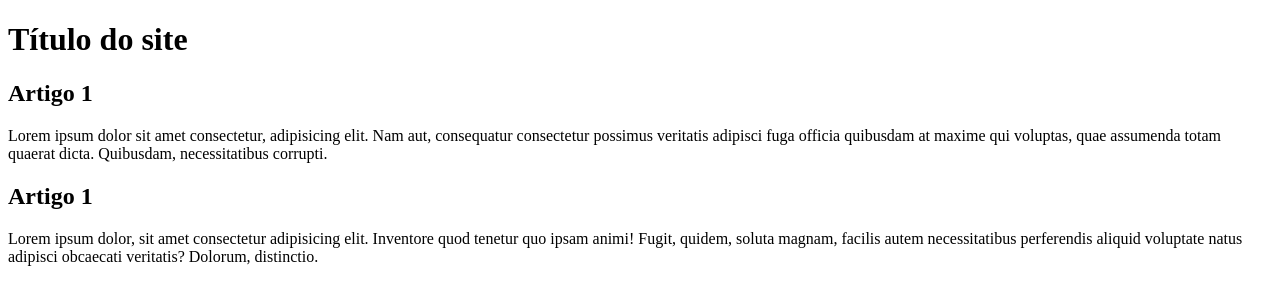
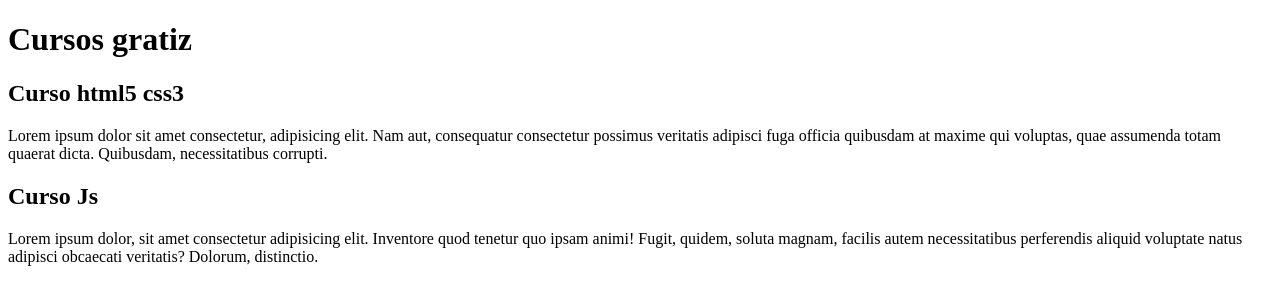
Before and after one commit to Eltonbd-web/projeto-site, a plain HTML site: page index.html in a window 1280 px wide. Drawn offline with Linux system fonts and the light colour scheme.

Commit message:
comecei a escrever conteúdo

```diff
--- a/index.html
+++ b/index.html
@@ -8,14 +8,14 @@
 <body>
     <main>
         <header>
-            <h1>Título do site</h1>
+            <h1>Cursos gratiz</h1>
         </header>
         <article>
-            <h1>Artigo 1</h1>
+            <h1>Curso html5 css3</h1>
             <p>Lorem ipsum dolor sit amet consectetur, adipisicing elit. Nam aut, consequatur consectetur possimus veritatis adipisci fuga officia quibusdam at maxime qui voluptas, quae assumenda totam quaerat dicta. Quibusdam, necessitatibus corrupti.</p>
         </article>
         <article>
-            <h1>Artigo 1</h1>
+            <h1>Curso Js</h1>
             <p>Lorem ipsum dolor, sit amet consectetur adipisicing elit. Inventore quod tenetur quo ipsam animi! Fugit, quidem, soluta magnam, facilis autem necessitatibus perferendis aliquid voluptate natus adipisci obcaecati veritatis? Dolorum, distinctio.</p>
         </article>
     </main>
```
